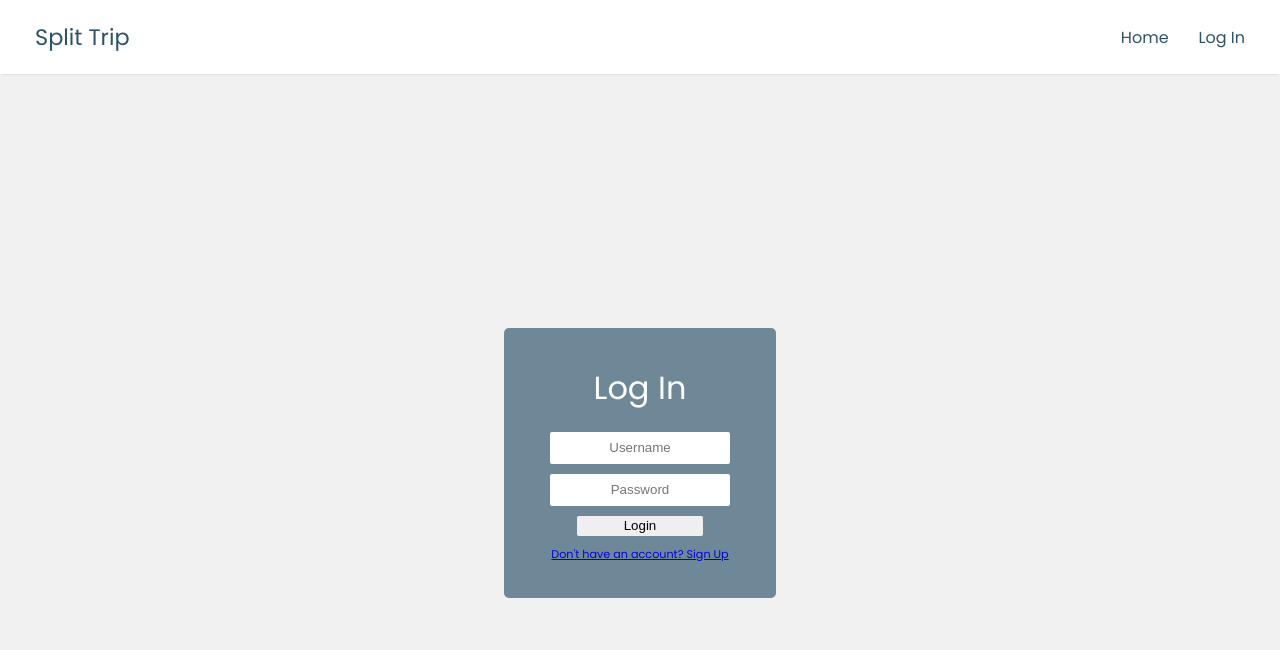
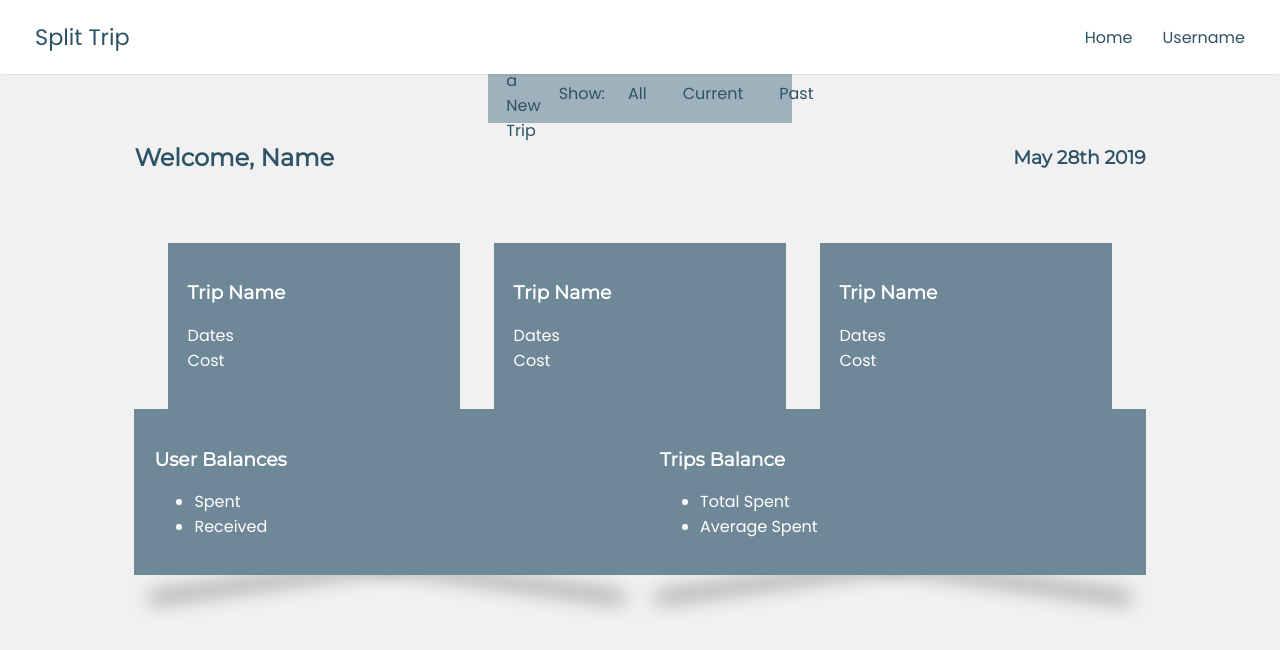
Before and after one commit to tripsplitr-matt/Frontend-David, a React (Create React App) app in the folder split-trip/: page /dashboard in a window 1280 px wide. Before the commit this address led to /login. Shown: the top 650 px of the page. Built offline with nearby package versions, Linux system fonts and the light colour scheme; no server answers.

Commit message:
updating dashboard files and styles

```diff
--- a/split-trip/package.json
+++ b/split-trip/package.json
@@ -4,12 +4,14 @@
   "private": true,
   "dependencies": {
     "axios": "^0.18.0",
+    "moment": "^2.24.0",
     "react": "^16.8.6",
     "react-dom": "^16.8.6",
     "react-loader-spinner": "^2.3.0",
     "react-redux": "^7.0.3",
     "react-router-dom": "^5.0.0",
     "react-scripts": "3.0.1",
+    "reactstrap": "^8.0.0",
     "redux": "^4.0.1",
     "redux-logger": "^3.0.6",
     "redux-thunk": "^2.3.0"
--- a/split-trip/src/App.js
+++ b/split-trip/src/App.js
@@ -15,7 +15,7 @@ function App() {
         <Route exact path='/' render={props => <Welcome {...props} />}/>
         <Route path='/login' render={props => <Login {...props} />}/>
         <Route path='/sign-up' render={props => <SignUp {...props} />}/>
-        <PrivateRoute exact path='/dashboard' render={props => <Dashboard {...props} />}/>
+        <Route exact path='/dashboard' render={props => <Dashboard {...props} />}/>
     </Router>
   );
 }
--- a/split-trip/src/actions/index.js
+++ b/split-trip/src/actions/index.js
@@ -1 +1,9 @@
-export const WELCOME_NAVBAR = 'WELCOME_NAVBAR';
+export const LOGGING_IN = 'LOGGING_IN';
+export const SIGNING_UP = 'SIGNING_UP';
+
+export const toggleLogIn = state => {
+    return {
+        type: LOGGING_IN,
+        payload: !state
+    }
+}
--- a/split-trip/src/components/Dashboard/Dashboard.js
+++ b/split-trip/src/components/Dashboard/Dashboard.js
@@ -1,12 +1,21 @@
 import React from 'react'
 import { Route } from 'react-router-dom'
+import axios from 'axios'
 import Subnavbar from './Subnavbar/Subnavbar'
 import DashboardHome from './DashboardHome/DashboardHome'
 import '../../styles/Dashboard.css'
 
 class Dashboard extends React.Component {
     state = {
+        data: []
+    }
 
+    componentDidMount() {
+        axios.get('https://tripsplitr.herokuapp.com/')
+            .then(res => {
+                console.log(res.data)
+            })
+            .catch(err => console.log)
     }
 
     render(){
--- a/split-trip/src/components/Dashboard/DashboardHome/DashboardHome.js
+++ b/split-trip/src/components/Dashboard/DashboardHome/DashboardHome.js
@@ -1,8 +1,41 @@
 import React from 'react'
+import moment from 'moment'
+import SummaryCard from './SummaryCard'
+
+const today = moment().format('MMMM Do YYYY')
 
 const DashboardHome = () => {
-    return(
-        <h2>home dash</h2>
+    return (
+        <div className='container'>
+            <div className='header'>
+                <h2>Welcome, Name</h2>
+                <h3>{today}</h3>
+            </div>
+            <div className='subContainer'>
+                <div className='summary-content'>
+                    <SummaryCard />
+                    <SummaryCard />
+                    <SummaryCard />
+                </div>
+                <div className='balances'>
+                    <div className='user-balance card'>
+                        <h3>User Balances</h3>
+                        <ul>
+                            <li>Spent</li>
+                            <li>Received</li>
+                        </ul>
+                    </div>
+                    <div className='trips-balance card'>
+                        <h3>Trips Balance</h3>
+                        <ul>
+                            <li>Total Spent</li>
+                            <li>Average Spent</li>
+                        </ul>
+                    </div>
+                </div>
+            </div>
+
+        </div>
     )
 }
 
--- /dev/null
+++ b/split-trip/src/components/Dashboard/DashboardHome/SummaryCard.js
@@ -0,0 +1,15 @@
+import React from 'react'
+
+const SummaryCard  = () => {
+    return (
+        <div className='summary-card card'>
+            <h3>Trip Name</h3>
+            <ul>
+                <li>Dates</li>
+                <li>Cost</li>
+            </ul>
+        </div>
+    )
+}
+
+export default SummaryCard
--- a/split-trip/src/components/NavBar/NavBar.js
+++ b/split-trip/src/components/NavBar/NavBar.js
@@ -1,39 +1,38 @@
 import React from 'react'
 import { NavLink } from 'react-router-dom'
+import UserSettings from './UserSettings'
 
 class NavBar extends React.Component {
     state = {
-        navLink: 'login',
-        logging: false
+        home: false,
+        loggedIn: false
     }
 
-    swapLinks = () => {
-        this.setState({
-          ...this.state,
-          logging: !this.state.logging,
-          navLink: this.state.logging ? 'login' : 'sign-up'
-        })
-    }
-
-    goHome = () => {
-        this.setState({
-            ...this.state,
-            navLink: 'login',
-            logging: false
-        })
+    componentDidMount () {
+        if(window.location.pathname === '/dashboard'){
+            this.setState({
+                home: true,
+                loggedIn: true
+            })
+        } else {
+            this.setState({
+                home: false,
+                loggedIn: false
+            })
+        }
     }
 
     render() {
         return(
             <div className='nav-bar'>
                 <div>
-                    <NavLink className='nav-brand' onClick={this.goHome} to={`/`}>Split Trip</NavLink>
+                    <NavLink className='nav-brand' to={this.state.home ? '/dashboard' : '/'}>Split Trip</NavLink>
                 </div>
                 <div>
-                    <NavLink onClick={this.goHome} to='/'>Home</NavLink>
-                    <NavLink onClick={this.swapLinks} to={`/${this.state.navLink}`}>{this.state.logging ? 'Sign Up' : 'Log In'}</NavLink>
+                    <NavLink to={this.state.home ? '/dashboard' : '/'}>Home</NavLink>
+                    {this.state.loggedIn ? <UserSettings {...this.props}/> : <NavLink to='/login'>Log In</NavLink>}
                 </div>
-          </div>
+            </div>
         )
     }
 }
--- /dev/null
+++ b/split-trip/src/components/NavBar/UserSettings.js
@@ -0,0 +1,26 @@
+import React from 'react';
+import { NavLink } from 'react-router-dom'
+import { ButtonDropdown, DropdownToggle, DropdownMenu, DropdownItem } from 'reactstrap';
+
+export default class UserSettings extends React.Component {
+  constructor(props) {
+    super(props);
+
+    this.toggle = this.toggle.bind(this);
+    this.state = {
+      dropdownOpen: false
+    };
+  }
+
+  toggle() {
+    this.setState({
+      dropdownOpen: !this.state.dropdownOpen
+    });
+  }
+
+  render() {
+    return (
+        <NavLink to='/user'>Username</NavLink>
+    );
+  }
+}
--- a/split-trip/src/reducers/index.js
+++ b/split-trip/src/reducers/index.js
@@ -1,5 +1,6 @@
 import { combineReducers } from 'redux'
+import login from './loginReducer'
 
 export default combineReducers({
-
+    login
 })
--- a/split-trip/src/reducers/loginReducer.js
+++ b/split-trip/src/reducers/loginReducer.js
@@ -1,3 +1,5 @@
+import { LOGGING_IN } from "../actions";
+
 const initialState = {
     loggedIn: false,
     signUp: false,
@@ -7,6 +9,14 @@ const initialState = {
 
 const login = (state = initialState, action) => {
     switch(action.type) {
-        case
+        case LOGGING_IN:
+            return {
+                ...state,
+                loggingIn: true,
+            }
+        default:
+            return state;
     }
 }
+
+export default login
--- a/split-trip/src/styles/Dashboard.css
+++ b/split-trip/src/styles/Dashboard.css
@@ -1,3 +1,7 @@
+.dashboard {
+    width: 80%;
+    margin: 0 auto;
+}
 .subnavbar {
     display: flex;
     justify-content: space-between;
@@ -14,8 +18,84 @@
     color: #2E5266;
     padding: 18px;
 }
-
+.show a:first-child{
+    margin-left: 5px;
+}
 .subnavbar a:hover{
     color: #9FB1BC;
     background: #2E5266;
 }
+
+.dashboard .header {
+    display: flex;
+    justify-content: space-between;
+    align-items: center;
+    color: #2E5266;
+}
+
+.summary-content {
+    margin-top: 5%;
+    display: flex;
+    justify-content: space-evenly;
+    flex-wrap: wrap;
+}
+
+.summary-card {
+    position: relative;
+    background: #6E8898;
+    padding: 20px;
+    width: 25%;
+    color: #fff;
+}
+
+.summary-card:hover {
+    width: 30%;
+    font-size: 1.4rem;
+}
+
+.summary-card ul {
+    list-style: none;
+    padding-left: 0;
+}
+
+.card:before, .card:after {
+  z-index: -1;
+  position: absolute;
+  content: "";
+  bottom: 25px;
+  left: 10px;
+  width: 50%;
+  top: 80%;
+  max-width:300px;
+  background: #777;
+  -webkit-box-shadow: 0 35px 20px #777;
+  -moz-box-shadow: 0 35px 20px #777;
+  box-shadow: 0 35px 20px #777;
+  -webkit-transform: rotate(-8deg);
+  -moz-transform: rotate(-8deg);
+  -o-transform: rotate(-8deg);
+  -ms-transform: rotate(-8deg);
+  transform: rotate(-8deg);
+}
+.card:after {
+  -webkit-transform: rotate(8deg);
+  -moz-transform: rotate(8deg);
+  -o-transform: rotate(8deg);
+  -ms-transform: rotate(8deg);
+  transform: rotate(8deg);
+  right: 10px;
+  left: auto;
+}
+
+.balances {
+    display: flex;
+    justify-content: center;
+}
+
+.user-balance, .trips-balance {
+    position: relative;
+    background: #6E8898;
+    padding: 20px;
+    width: 50%;
+    color: #fff;
+}
```
Also changed, not shown: 1 other file (tests, documents, lock files or other folders).
